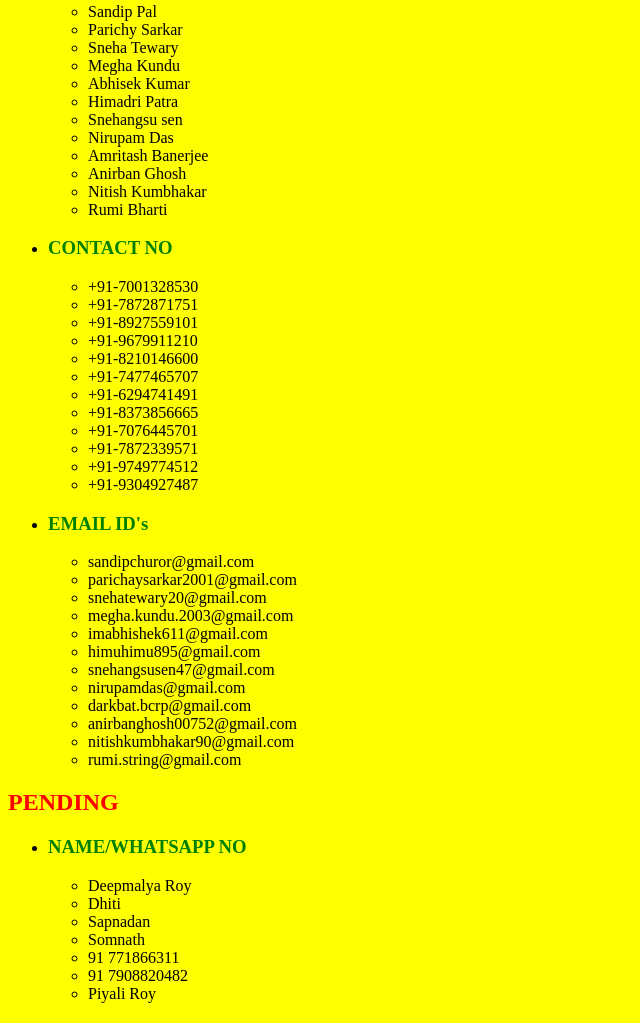
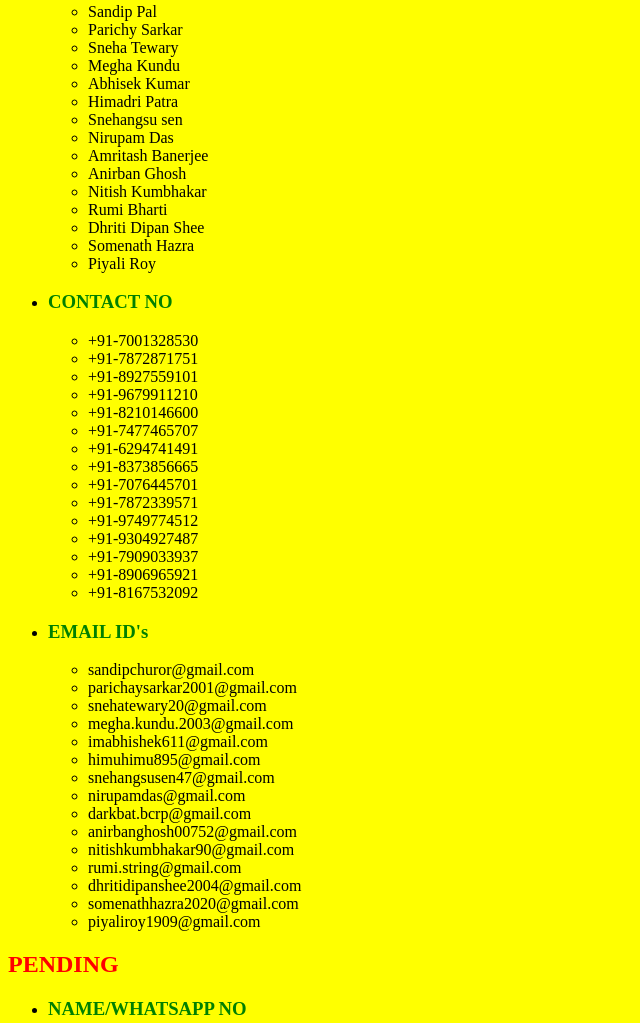
Before and after one commit to Simple-Dcst/simple-website, a plain HTML site: page index.html in a window 1280 px wide. Shown: the part 165-1188 px from the top of the page, without its empty margins (0-640 px from the left). Drawn offline with Linux system fonts and the light colour scheme.

Commit message:
Update index.html

```diff
--- a/index.html
+++ b/index.html
@@ -21,7 +21,10 @@
           <li>Amritash Banerjee</li>
           <li>Anirban Ghosh</li>
           <li>Nitish Kumbhakar</li>
-          <li> Rumi Bharti</li>
+          <li>Rumi Bharti</li>
+          <li>Dhriti Dipan Shee</li>
+          <li>Somenath Hazra</li>
+          <li>Piyali Roy</li>
         </ul>
       </li>
       <li>
@@ -39,6 +42,9 @@
           <li>+91-7872339571</li>
           <li>+91-9749774512</li>
           <li>+91-9304927487</li>
+          <li>+91-7909033937</li>
+          <li>+91-8906965921</li>
+          <li>+91-8167532092</li>
         </ul>
       </li>
       <li>
@@ -56,6 +62,9 @@
           <li>anirbanghosh00752@gmail.com</li>
           <li>nitishkumbhakar90@gmail.com</li>
           <li>rumi.string@gmail.com</li>
+          <li>dhritidipanshee2004@gmail.com</li>
+          <li>somenathhazra2020@gmail.com</li>
+          <li>piyaliroy1909@gmail.com</li>
         </ul>
       </li>
     </ul>
@@ -65,12 +74,9 @@
         <h3>NAME/WHATSAPP NO</h3>
         <ul>
           <li>Deepmalya Roy</li>
-          <li>Dhiti </li>
           <li>Sapnadan </li>
-          <li>Somnath</li>
           <li>91 771866311</li>
           <li>91 7908820482</li>
-          <li>Piyali Roy</li>
         </ul>
       </li>
     </ul>
```
